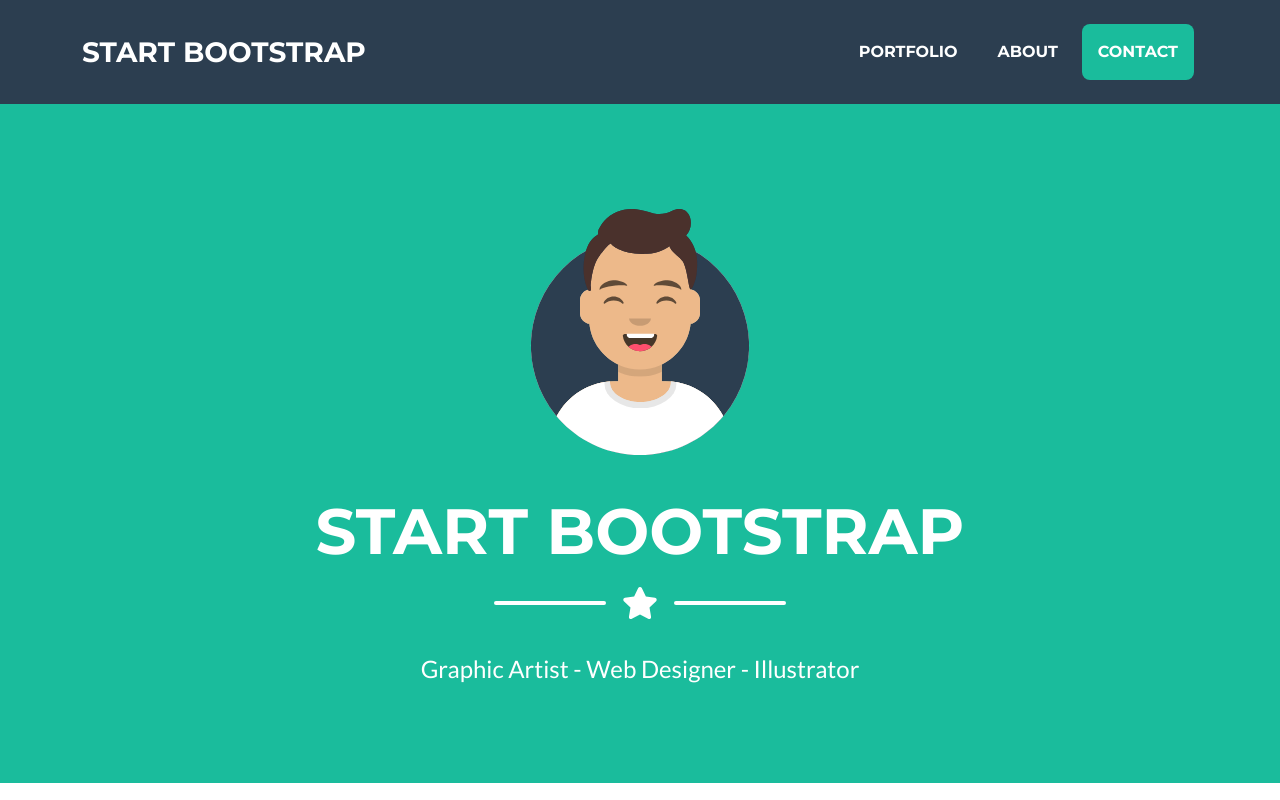
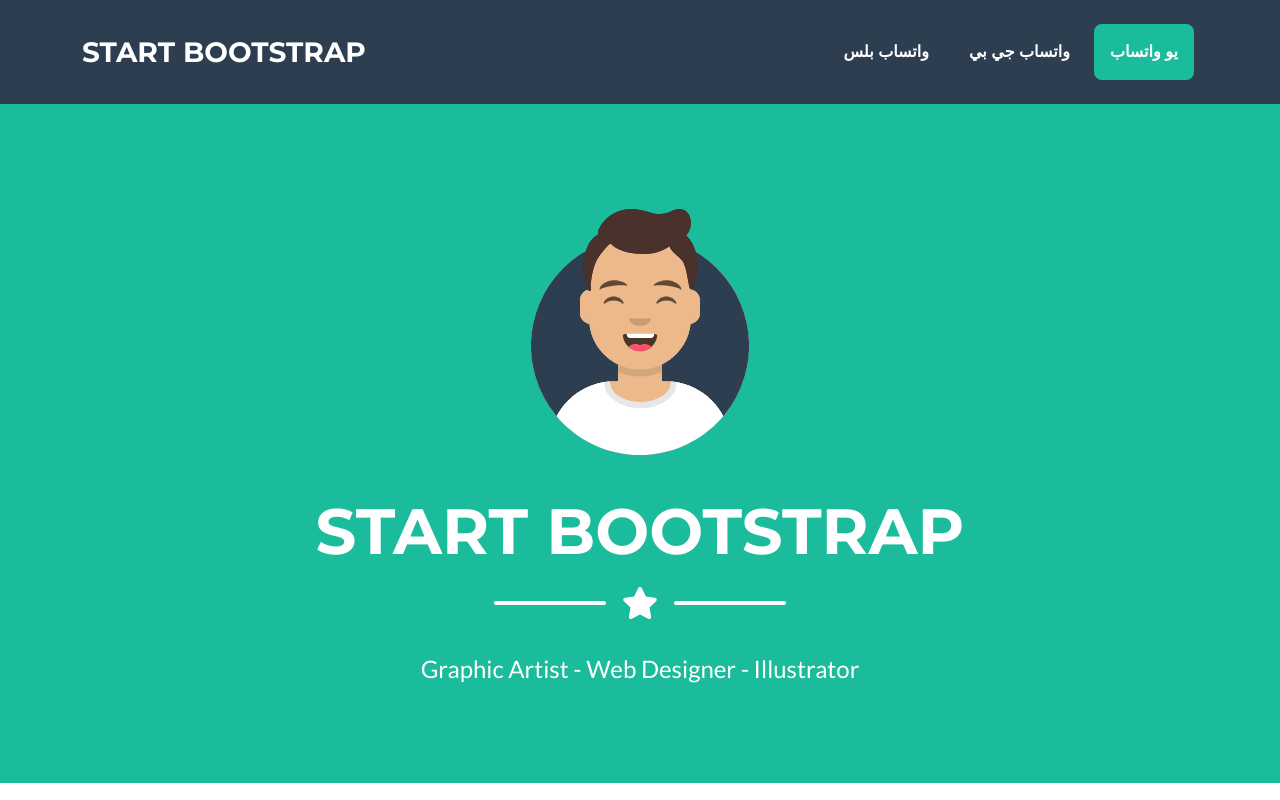
Before and after one commit to mo7procom/whatsmods, a plain HTML site: page dist/index.html in a window 1280 px wide. Shown: the top 800 px of the page. Drawn offline with nearby package versions, Linux system fonts and the light colour scheme.

Commit message:
Update index.html

```diff
--- a/dist/index.html
+++ b/dist/index.html
@@ -27,9 +27,9 @@
                 </button>
                 <div class="collapse navbar-collapse" id="navbarResponsive">
                     <ul class="navbar-nav ms-auto">
-                        <li class="nav-item mx-0 mx-lg-1"><a class="nav-link py-3 px-0 px-lg-3 rounded" href="#portfolio">Portfolio</a></li>
-                        <li class="nav-item mx-0 mx-lg-1"><a class="nav-link py-3 px-0 px-lg-3 rounded" href="#about">About</a></li>
-                        <li class="nav-item mx-0 mx-lg-1"><a class="nav-link py-3 px-0 px-lg-3 rounded" href="#contact">Contact</a></li>
+                        <li class="nav-item mx-0 mx-lg-1"><a class="nav-link py-3 px-0 px-lg-3 rounded" href="#portfolio">واتساب بلس</a></li>
+                        <li class="nav-item mx-0 mx-lg-1"><a class="nav-link py-3 px-0 px-lg-3 rounded" href="#about">واتساب جي بي</a></li>
+                        <li class="nav-item mx-0 mx-lg-1"><a class="nav-link py-3 px-0 px-lg-3 rounded" href="#contact">يو واتساب</a></li>
                     </ul>
                 </div>
             </div>
```
